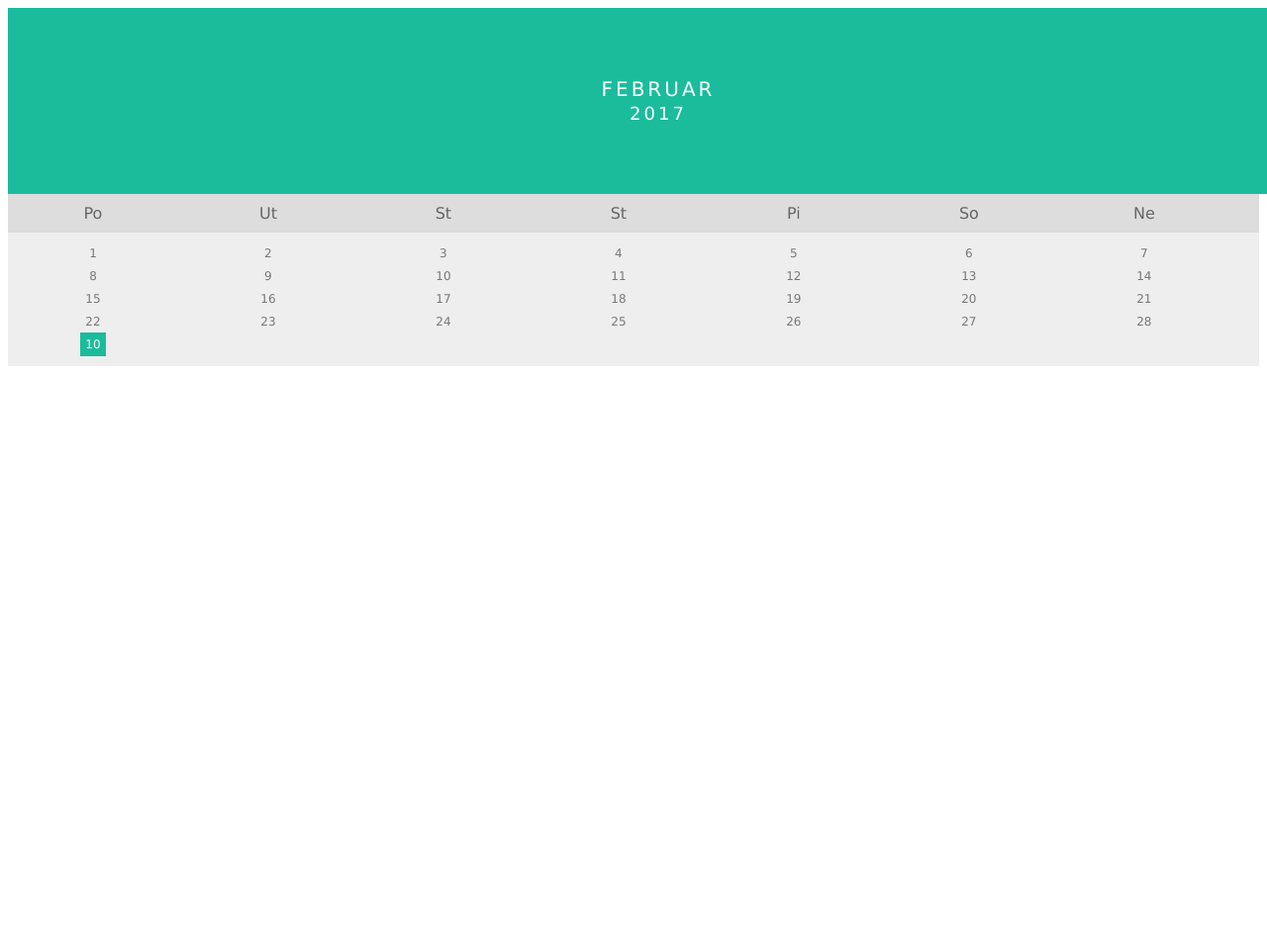
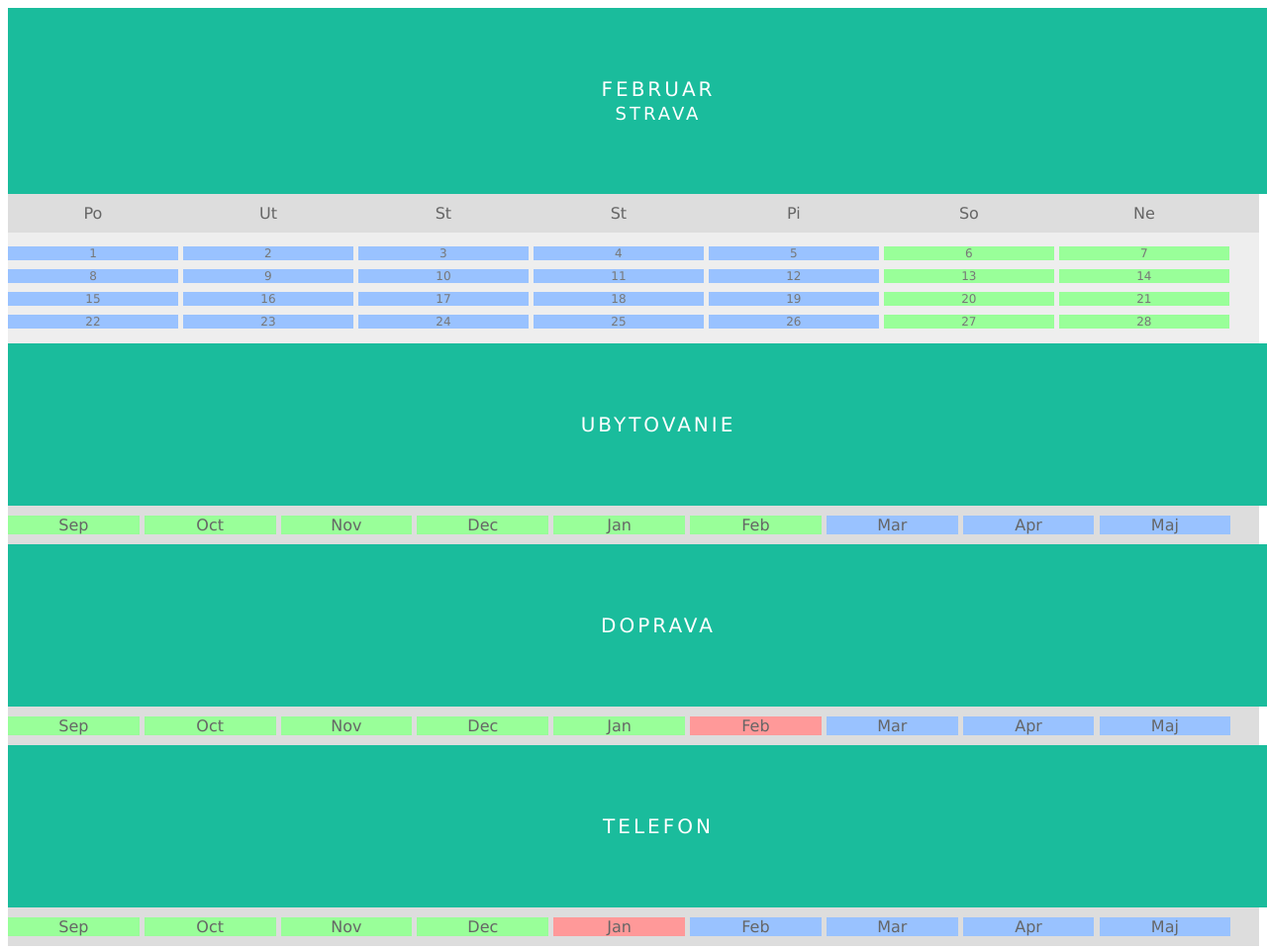
Before and after one commit to kgd3215/kgd3215.github.io, a plain HTML site: page index.html in a window 1280 px wide. Shown: the top 959 px of the page at 99% size. Before the commit the page ends 800 px from the top, so only its background shows below. Drawn offline with Linux system fonts and the light colour scheme.

Commit message:
ubytovanie, doprava, telefon

```diff
--- a/index.html
+++ b/index.html
@@ -12,7 +12,7 @@
 
 <div class="month">
   <ul>
-    <li>Februar<br><span style="font-size:18px">2017</span></li>
+    <li>Februar<br><span style="font-size:18px">strava</span></li>
   </ul>
 </div>
 
@@ -27,36 +27,91 @@
 </ul>
 
 <ul class="days">
-  <li>1</li>
-  <li>2</li>
-  <li>3</li>
-  <li>4</li>
-  <li>5</li>
-  <li>6</li>
-  <li>7</li>
-  <li>8</li>
-  <li>9</li>
-  <li>10</li>
-  <li>11</li>
-  <li>12</li>
-  <li>13</li>
-  <li>14</li>
-  <li>15</li>
-  <li>16</li>
-  <li>17</li>
-  <li>18</li>
-  <li>19</li>
-  <li>20</li>
-  <li>21</li>
-  <li>22</li>
-  <li>23</li>
-  <li>24</li>
-  <li>25</li>
-  <li>26</li>
-  <li>27</li>
-  <li>28</li>
-  <li><span class="active">10</span></li>
+  <li class="awaiting">1</li>
+  <li class="awaiting">2</li>
+  <li class="awaiting">3</li>
+  <li class="awaiting">4</li>
+  <li class="awaiting">5</li>
+  <li class="free">6</li>
+  <li class="free">7</li>
+  <li class="awaiting">8</li>
+  <li class="awaiting">9</li>
+  <li class="awaiting">10</li>
+  <li class="awaiting">11</li>
+  <li class="awaiting">12</li>
+  <li class="free">13</li>
+  <li class="free">14</li>
+  <li class="awaiting">15</li>
+  <li class="awaiting">16</li>
+  <li class="awaiting">17</li>
+  <li class="awaiting">18</li>
+  <li class="awaiting">19</li>
+  <li class="free">20</li>
+  <li class="free">21</li>
+  <li class="awaiting">22</li>
+  <li class="awaiting">23</li>
+  <li class="awaiting">24</li>
+  <li class="awaiting">25</li>
+  <li class="awaiting">26</li>
+  <li class="free">27</li>
+  <li class="free">28</li>
+  <!-- <li><span class="active">10</span></li> -->
 </ul>
+
+
+<div class="month">
+  <ul>
+    <li>ubytovanie<br><span style="font-size:18px"></span></li>
+  </ul>
+</div>
+<ul class="ubytovanie">
+  <li class="paid">Sep</li>
+  <li class="paid">Oct</li>
+  <li class="paid">Nov</li>
+  <li class="paid">Dec</li>
+  <li class="paid">Jan</li>
+  <li class="paid">Feb</li>
+  <li class="awaiting">Mar</li>
+  <li class="awaiting">Apr</li>
+  <li class="awaiting">Maj</li>
+</ul>
+
+<div class="month">
+  <ul>
+    <li>doprava<br><span style="font-size:18px"></span></li>
+  </ul>
+</div>
+<ul class="ubytovanie">
+  <li class="paid">Sep</li>
+  <li class="paid">Oct</li>
+  <li class="paid">Nov</li>
+  <li class="paid">Dec</li>
+  <li class="paid">Jan</li>
+  <li class="urg">Feb</li>
+  <li class="awaiting">Mar</li>
+  <li class="awaiting">Apr</li>
+  <li class="awaiting">Maj</li>
+</ul>
+
+<div class="month">
+  <ul>
+    <li>telefon<br><span style="font-size:18px"></span></li>
+  </ul>
+</div>
+<ul class="ubytovanie">
+  <li class="paid">Sep</li>
+  <li class="paid">Oct</li>
+  <li class="paid">Nov</li>
+  <li class="paid">Dec</li>
+  <li class="urg">Jan</li>
+  <li class="awaiting">Feb</li>
+  <li class="awaiting">Mar</li>
+  <li class="awaiting">Apr</li>
+  <li class="awaiting">Maj</li>
+</ul>
+
+
+
 
 
 
--- a/theme.css
+++ b/theme.css
@@ -48,6 +48,19 @@ body {font-family: Verdana, sans-serif;}
     text-align: center;
 }
 
+.ubytovanie {
+    margin: 0;
+    padding: 10px 0;
+    background-color:#ddd;
+}
+
+.ubytovanie li {
+	display: inline-block;
+    width: 10.5%;
+    color: #666;
+    text-align: center;
+}
+
 /* Days (1-31) */
 .days {
     padding: 10px 0;
@@ -71,3 +84,21 @@ body {font-family: Verdana, sans-serif;}
     background: #1abc9c;
     color: white !important
 }
+
+
+
+.urg {
+	background-color:  #ff9999;
+}
+
+.paid {
+	background-color: #99ff99;
+}
+
+.awaiting {
+	background-color: #99c2ff;
+}
+
+.free {
+	background-color: #99ff99;
+}
```
